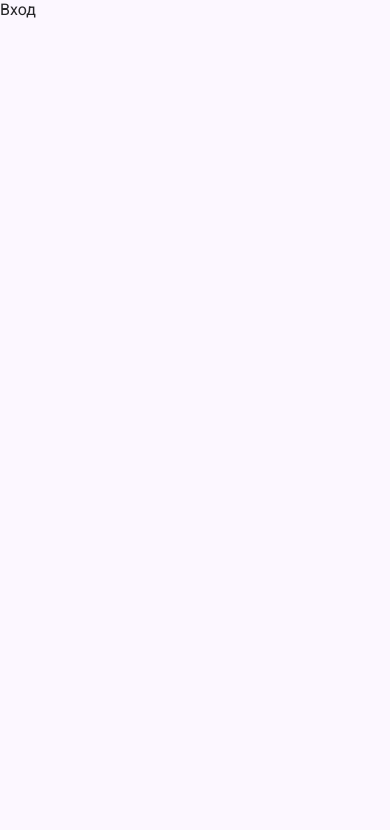
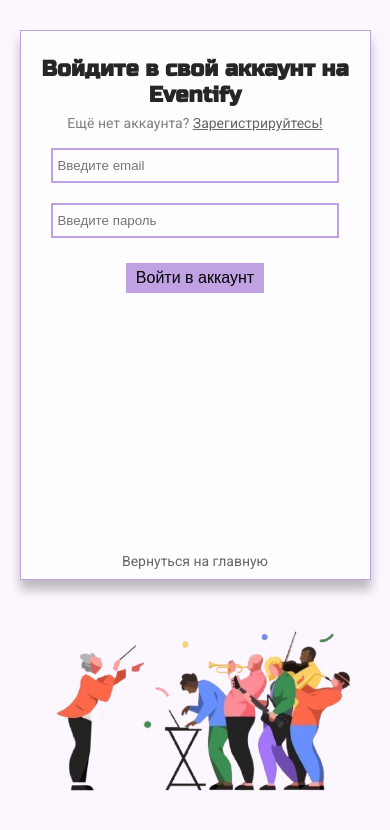
Before and after one commit to esteragrest/Eventify, a React (Vite) app: page /auth/login in a window 390 px wide. Shown: the top 830 px of the page. Built offline with nearby package versions, Linux system fonts and the light colour scheme.

Commit message:
implemented an account login page

```diff
--- a/src/App.jsx
+++ b/src/App.jsx
@@ -1,6 +1,6 @@
 import { Header } from './components';
 import { Routes, Route, useLocation } from 'react-router-dom';
-import { MainPage, Registration } from './pages';
+import { Authorization, MainPage, Registration } from './pages';
 
 export const App = () => {
 	const location = useLocation();
@@ -17,7 +17,7 @@
 				<Route path="/profile" element={<div>Профиль</div>} />
 				<Route path="/events/:id" element={<div>Одно мероприятие</div>} />
 				<Route path="/auth/register" element={<Registration />} />
-				<Route path="/auth/login" element={<div>Вход</div>} />
+				<Route path="/auth/login" element={<Authorization />} />
 				<Route path="*" element={<div>Error 404</div>} />
 			</Routes>
 		</>
--- a/src/components/input/input.module.css
+++ b/src/components/input/input.module.css
@@ -29,7 +29,9 @@
 		padding: 4px;
 	}
 
-	input[name='reg_email'] {
+	input[name='reg_email'],
+	input[name='auth_email'],
+	input[name='auth_password'] {
 		width: 100%;
 	}
 }
--- /dev/null
+++ b/src/pages/authorization/Authorization.jsx
@@ -0,0 +1,42 @@
+import {
+	AuthLink,
+	BackgroundBanner,
+	Button,
+	Form,
+	FormContainer,
+	Input,
+	TitleForm,
+} from '../../components';
+import styles from './authorization.module.css';
+
+export const Authorization = () => {
+	return (
+		<div className={styles['authorization-container']}>
+			<BackgroundBanner imgUrl="/public/img/login-1.png" />
+			<FormContainer>
+				<TitleForm>Войдите в свой аккаунт на Eventify</TitleForm>
+				<AuthLink
+					text="Ещё нет аккаунта?"
+					linkText="Зарегистрируйтесь!"
+					to="/auth/register"
+				/>
+				<Form>
+					<Input type="email" name="auth_email" placeholder="Введите email" />
+					<Input
+						type="password"
+						name="auth_password"
+						placeholder="Введите пароль"
+					/>
+
+					<Button backgroundColor="#C0A2E2">Войти в аккаунт</Button>
+				</Form>
+			</FormContainer>
+			<BackgroundBanner imgUrl="/public/img/login-2.png" />
+			<img
+				className={styles['mini-banner']}
+				src="/public/img/login.png"
+				alt="login"
+			/>
+		</div>
+	);
+};
--- /dev/null
+++ b/src/pages/authorization/authorization.module.css
@@ -0,0 +1,35 @@
+.authorization-container {
+	display: flex;
+	justify-content: center;
+	align-items: center;
+	flex-direction: row;
+	width: 100%;
+	height: 100%;
+	padding: 30px 0;
+}
+
+.mini-banner {
+	display: none;
+	width: 100%;
+	height: auto;
+}
+
+@media only screen and (min-width: 481px) and (max-width: 767px) {
+	.authorization-container {
+		flex-direction: column;
+	}
+
+	.mini-banner {
+		display: flex;
+	}
+}
+
+@media only screen and (max-width: 480px) {
+	.authorization-container {
+		flex-direction: column;
+	}
+
+	.mini-banner {
+		display: flex;
+	}
+}
--- a/src/pages/index.js
+++ b/src/pages/index.js
@@ -1,2 +1,3 @@
 export * from './main-page/MainPage'
 export * from './registration/Registration'
+export * from './authorization/Authorization'
```
